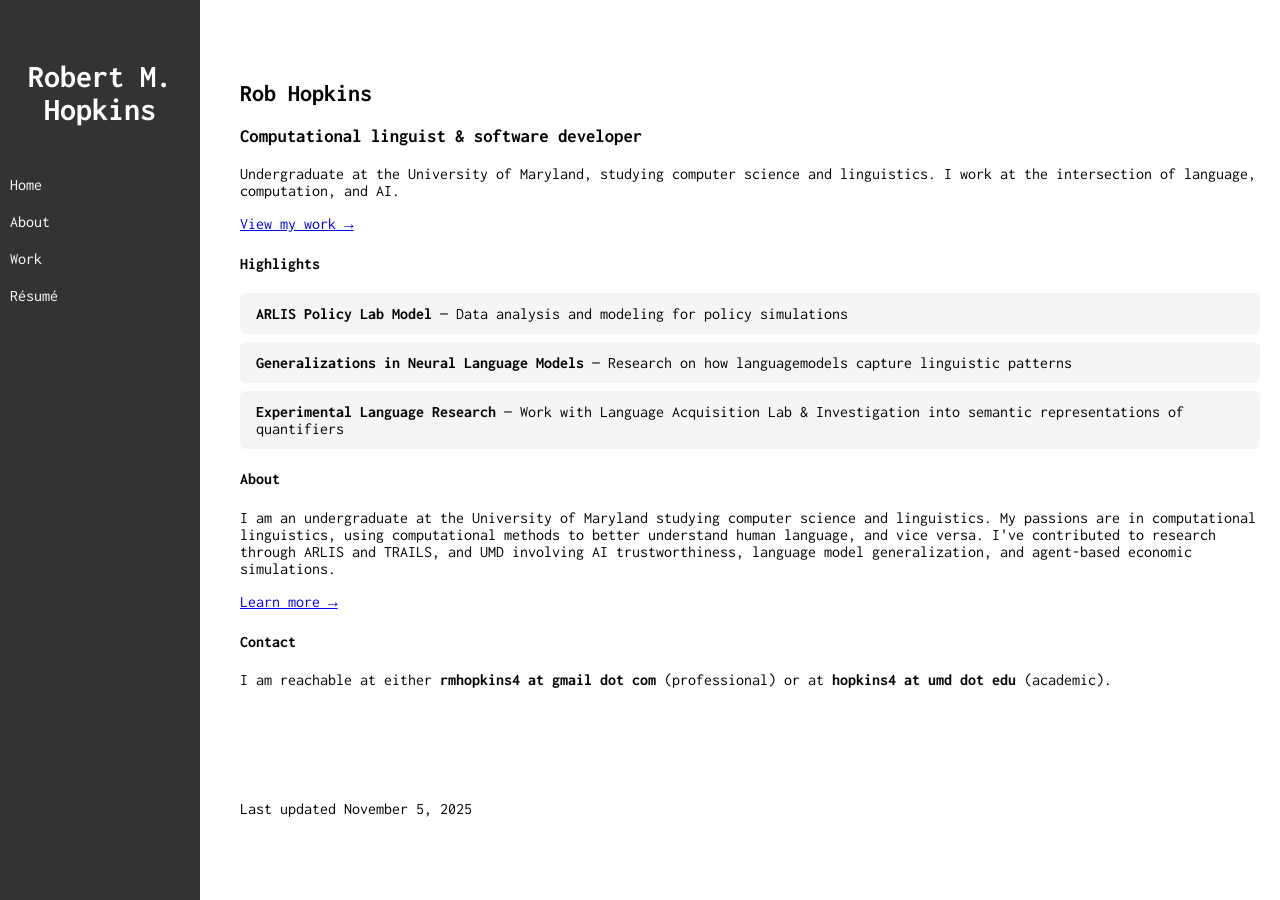
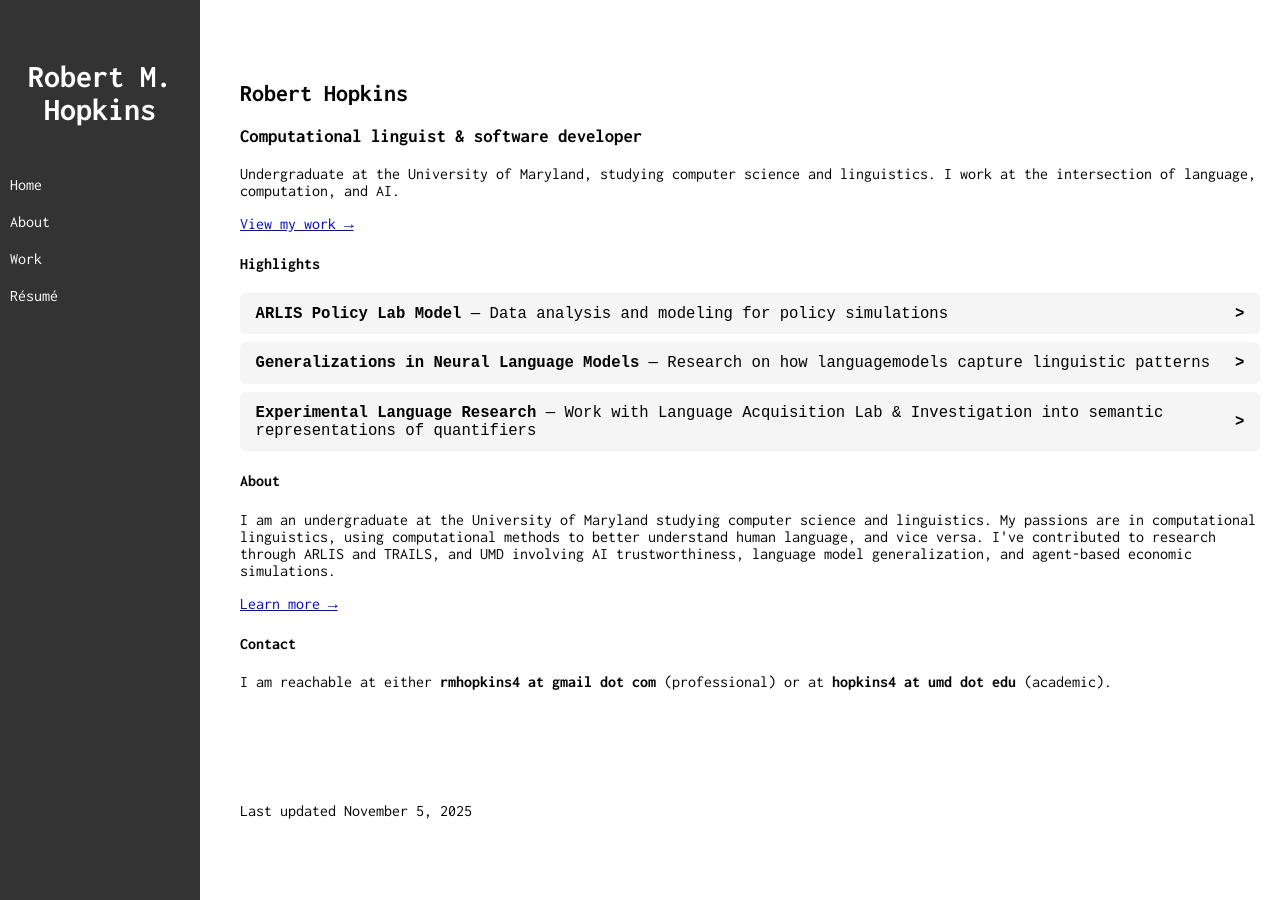
Before and after one commit to rmhopkins4/rmhopkins4.github.io, a Jekyll site: the page built from index.html, in a window 1280 px wide. Built offline with Jekyll 4.4.1, drawn with Linux system fonts in a browser that asks for light colours.

Commit message:
make highlights match features

```diff
--- a/_layouts/default.html
+++ b/_layouts/default.html
@@ -1,5 +1,5 @@
 ---
-last_modified: 2025-11-05T16:46:02-0500
+last_modified: 2025-11-05T17:34:55-0500
 ---
 <!DOCTYPE html>
 <html lang="en">
--- a/about.html
+++ b/about.html
@@ -1,6 +1,6 @@
 ---
 layout: default
-last_modified: 2025-11-05T16:46:02-0500
+last_modified: 2025-11-05T17:34:55-0500
 title: Robert M. Hopkins — About
 ---
 
--- a/assets/css/styles.css
+++ b/assets/css/styles.css
@@ -122,17 +122,37 @@ body {
   padding-left: 0;
 }
 
-.highlights li {
+.highlights div {
+  border-radius: 6px;
+  margin: 0.5em 0;
   background: #f5f5f5;
-  margin: 0.5em 0;
-  padding: 0.75em 1em;
-  border-radius: 6px;
-  transition: background 0.2s;
+  transition: background 0.2s ease;
+  overflow: hidden;
 }
 
-.highlights li:hover {
+.highlights div:hover {
   background: #e0e0e0;
   cursor: pointer;
+}
+
+.highlights a {
+  display: block;
+  cursor: pointer;
+  padding: 0.75em 1em;
+  position: relative;
+  font-family: monospace;
+  transition: background 0.2s ease;
+  font-size: 1.2em;
+}
+
+.highlights a::after {
+  content: ">";
+  position: absolute;
+  right: 1em;
+  top: 50%;
+  transform: translateY(-50%);
+  font-weight: bold;
+  transition: transform 0.3s;
 }
 
 /* work page features */
@@ -141,17 +161,11 @@ body {
   margin-top: 2em;
 }
 
-.featured h2 {
-  font-size: 1.5em;
-  margin-bottom: 0.75em;
-}
-
 .featured-item {
-  background: #f5f5f5;
   border-radius: 6px;
   margin: 0.5em 0;
-  padding: 0.75em 1em;
-  transition: background 0.2s;
+  background: #f5f5f5;
+  transition: background 0.2s ease;
   overflow: hidden;
 }
 
@@ -166,32 +180,39 @@ body {
 .featured-item .title {
   display: block;
   cursor: pointer;
-  transition: color 0.2s;
+  padding: 0.75em 1em;
   position: relative;
+  font-family: monospace;
+  transition: background 0.2s ease;
+  font-size: 1.2em;
 }
 
 .featured-item .title::after {
   content: "+";
   position: absolute;
-  right: 0;
-  transition: transform 0.3s, content 0.3s;
+  right: 1em;
+  top: 50%;
+  transform: translateY(-50%);
+  font-weight: bold;
+  transition: transform 0.3s;
 }
 
-.featured-item input[type="checkbox"]:checked + .title::after, .featured-item:target + .title::after {
+.featured-item input[type="checkbox"]:checked + .title::after {
   content: "–";
-  transform: rotate(180deg);
+  transform: translateY(-50%) rotate(180deg);
 }
 
 .feature-content {
   max-height: 0;
   overflow: hidden;
+  background: #bebebe;
   transition: max-height 0.4s ease, padding 0.3s ease;
-  padding-top: 0;
+  padding: 0 1em;
 }
 
 .featured-item input[type="checkbox"]:checked ~ .feature-content {
   max-height: 500px;
-  padding-top: 0.5em;
+  padding: 0.75em 1em;
 }
 
 .featured-item:target {
--- a/index.html
+++ b/index.html
@@ -10,7 +10,7 @@ title: Robert M. Hopkins
 
 <body>
   <div class="content">
-    <h2>Rob Hopkins</h2>
+    <h2>Robert Hopkins</h2>
 
     <h3>Computational linguist & software developer</h4>
       <p>
@@ -22,20 +22,28 @@ title: Robert M. Hopkins
       </p>
 
 
-      <h4>Highlights</h4>
       <div class="highlights">
-        <ul>
-          <!--These should link to the respective areas of the work.html page and, if possible, open the expanded view on that project-->
+        <h4>Highlights</h4>
+
+        <div class="highlight-item" id="arlis-highlight">
           <a href="work.html#arlis-feature">
-            <li><b>ARLIS Policy Lab Model</b> — Data analysis and modeling for policy simulations</li>
+            <b>ARLIS Policy Lab Model</b> — Data analysis and modeling for policy simulations
           </a>
+        </div>
+
+        <div class="highlight-item" id="neural-lm-highlight">
           <a href="work.html#neural-lm-feature">
-            <li><b>Generalizations in Neural Language Models</b> — Research on how languagemodels capture linguistic patterns</li>
+            <b>Generalizations in Neural Language Models</b> — Research on how languagemodels capture linguistic
+            patterns
           </a>
+        </div>
+
+        <div class="highlight-item" id="experimental-highlight">
           <a href="work.html#experimental-feature">
-            <li><b>Experimental Language Research</b> — Work with Language Acquisition Lab & Investigation into semantic representations of quantifiers</li>
+            <b>Experimental Language Research</b> — Work with Language Acquisition Lab & Investigation into semantic
+            representations of quantifiers
           </a>
-        </ul>
+        </div>
       </div>
 
 
--- a/resume.html
+++ b/resume.html
@@ -1,6 +1,6 @@
 ---
 layout: default
-last_modified: 2025-11-05T16:46:02-0500
+last_modified: 2025-11-05T17:34:55-0500
 title: Robert M. Hopkins — Résumé
 ---
 
--- a/work.html
+++ b/work.html
@@ -36,7 +36,7 @@ title: Robert M. Hopkins — Work
 
       <div class="featured-item" id="experimental-feature">
         <input type="checkbox" id="feature3">
-        <label for="feature3" class="title"><strong>Experimental Language Research</strong>  — Work with Language Acquisition Lab & Investigation into semantic representations of quantifiers</label>
+        <label for="feature3" class="title"><strong>Experimental Language Research</strong>  — Work with Language Acquisition Lab & graduate students</label>
         <div class="feature-content">
           <p>DESCRIPTION</p>
         </div>
```
Also changed, not shown: other parts of index.html (+1 -1 lines), other parts of work.html (+2 -2 lines), README.md.
